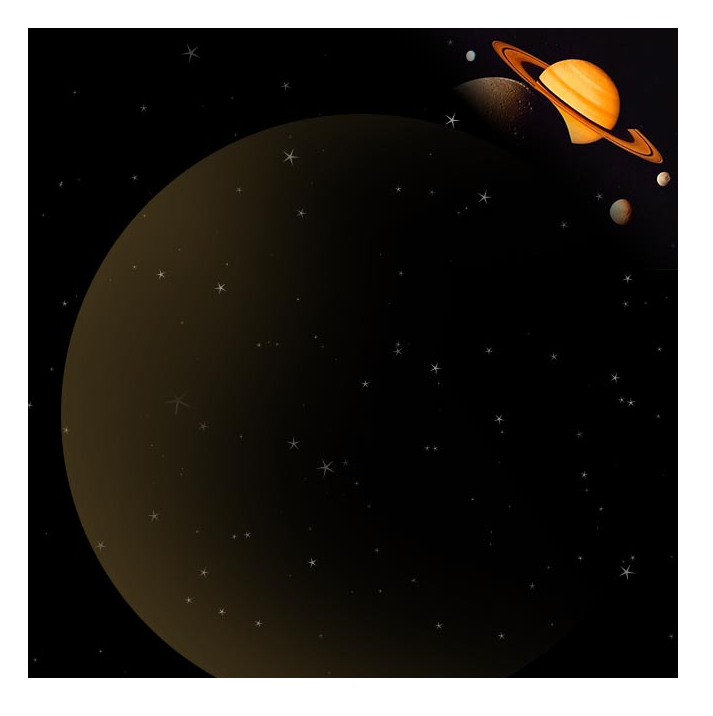
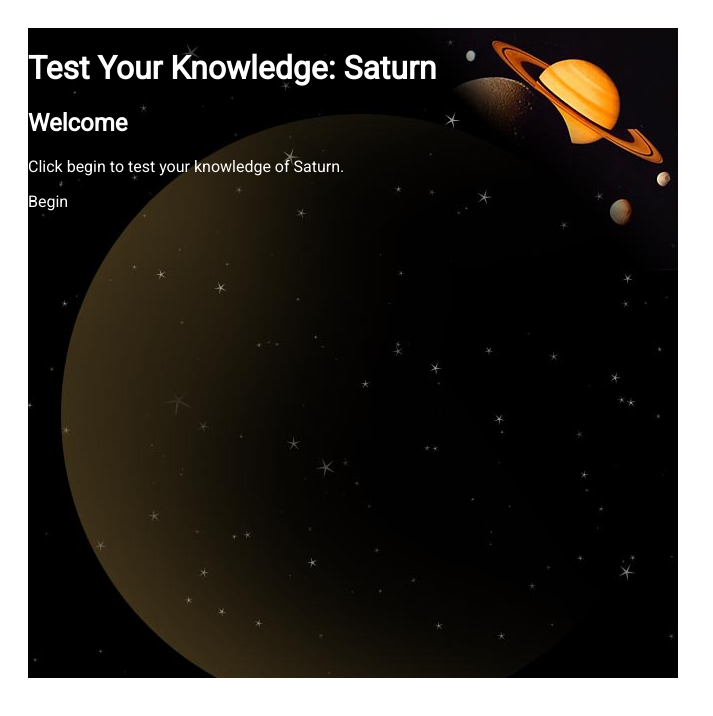
Before and after one commit to zhangli0102/Quiz-with-AngularJS, a plain HTML site: page index.html in a window 1280 px wide. Shown: the whole page, without its empty margins (0-713 px from the left). Drawn offline with Linux system fonts and the light colour scheme.

Commit message:
main content

```diff
--- a/index.html
+++ b/index.html
@@ -10,6 +10,17 @@
 
 		<div id="myQuiz">
 
+            <h1>Test Your Knowledge: <span>Saturn</span></h1>
+            <div class="progress"></div>
+            <div class="intro">
+
+                <h2>Welcome</h2>
+                <p>Click begin to test your knowledge of Saturn.</p>
+                <p>Begin</p>
+
+            </div>
+            <div class="question"></div>
+            <div class="results"></div>
 
 
         </div>
```
